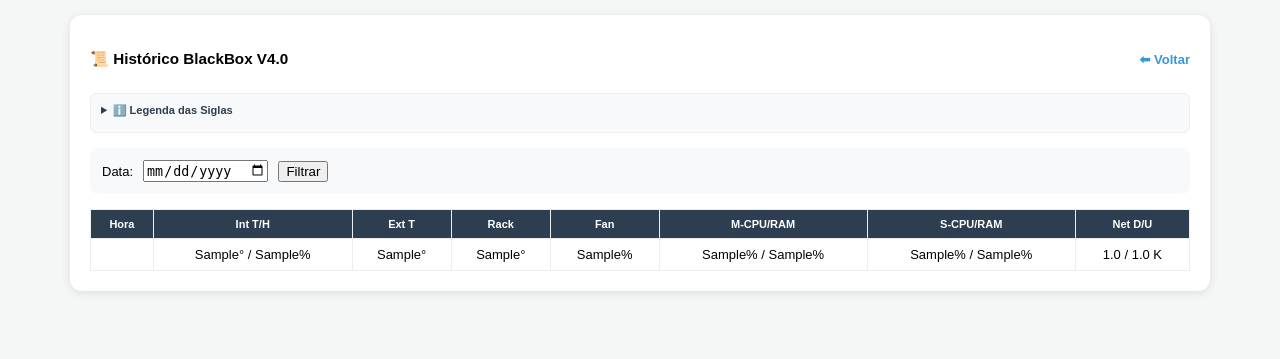
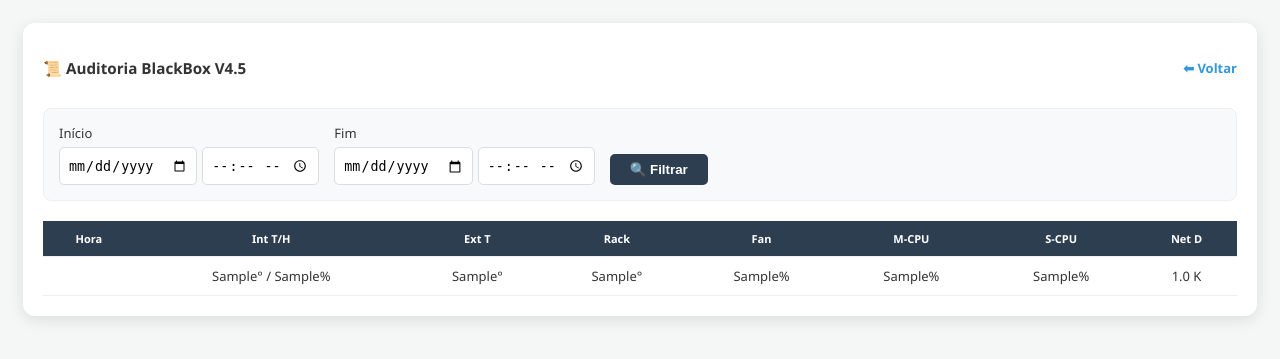
Before and after one commit to zanivann/Kindleberry, a Flask app: template server/templates/history.html in a window 1280 px wide. Shown: the top 359 px of the page. Run offline with Flask 3, Linux system fonts and the light colour scheme; the template is opened without the code that fills it: most values are stand-ins (such as "Sample title", 1, 10 or a date in 2020).

Commit message:
feat: deep audit protocol v4.1.0 - implemented advanced filtering by date and time range in history - added dynamic column sorting (ASC/DESC) for all telemetry metrics - included hidden technical legend for metric abbreviations - synchronized database persistence with master/slave telemetry

```diff
--- a/server/docker-compose.yml
+++ b/server/docker-compose.yml
@@ -22,6 +22,7 @@ services:
       # Mapeamento vital para o sensor DS18B20
       - /sys/bus/w1/devices:/sys/bus/w1/devices:ro
       - /DATA/AppData/kindleberry/server:/app
+      - /DATA/AppData/kindleberry/data:/app/data
     labels:
       - "traefik.enable=true"
       - "traefik.http.routers.kindleberry.rule=Host(`kindle.zanivann.com.br`)"
--- a/server/templates/history.html
+++ b/server/templates/history.html
@@ -2,61 +2,66 @@
 <html lang="pt-br">
 <head>
     <meta charset="UTF-8">
-    <title>📜 Telemetria Consolidada</title>
+    <title>📜 Auditoria de Telemetria</title>
     <meta name="viewport" content="width=device-width, initial-scale=1">
     <style>
-        body { font-family: sans-serif; background: #f4f7f6; padding: 15px; margin: 0; font-size: 13px; }
-        .container { max-width: 1100px; margin: auto; background: white; padding: 20px; border-radius: 12px; box-shadow: 0 2px 10px rgba(0,0,0,0.1); }
-        .header { display: flex; justify-content: space-between; align-items: center; margin-bottom: 10px; }
-        .legend { background: #f8f9fa; padding: 10px; border-radius: 6px; margin-bottom: 15px; font-size: 0.85em; color: #666; border: 1px solid #eee; }
-        summary { cursor: pointer; font-weight: bold; color: #2c3e50; margin-bottom: 5px; }
-        table { width: 100%; border-collapse: collapse; }
-        th, td { padding: 8px; border: 1px solid #eee; text-align: center; }
-        th { background: #2c3e50; color: white; font-size: 11px; }
-        tr:nth-child(even) { background: #f9f9f9; }
+        body { font-family: 'Segoe UI', sans-serif; background: #f4f7f6; padding: 15px; font-size: 13px; color: #333; }
+        .container { max-width: 1200px; margin: auto; background: white; padding: 20px; border-radius: 12px; box-shadow: 0 4px 15px rgba(0,0,0,0.1); }
+        .header { display: flex; justify-content: space-between; align-items: center; margin-bottom: 15px; }
+        .filter-card { background: #f8f9fa; padding: 15px; border-radius: 8px; margin-bottom: 20px; border: 1px solid #eee; }
+        .filter-row { display: flex; gap: 15px; flex-wrap: wrap; align-items: flex-end; }
+        .filter-group { display: flex; flex-direction: column; gap: 5px; }
+        input, button { padding: 8px; border-radius: 5px; border: 1px solid #ddd; }
+        button { background: #2c3e50; color: white; border: none; cursor: pointer; font-weight: bold; padding: 8px 20px; }
+        table { width: 100%; border-collapse: collapse; margin-top: 10px; }
+        th, td { padding: 10px; border-bottom: 1px solid #eee; text-align: center; }
+        th { background: #2c3e50; color: white; font-size: 11px; position: sticky; top: 0; }
+        th a { color: white; text-decoration: none; display: flex; align-items: center; justify-content: center; gap: 5px; }
+        tr:hover { background: #f1f1f1; }
         .btn-back { text-decoration: none; color: #3498db; font-weight: bold; }
-        .filter { background: #f8f9fa; padding: 12px; border-radius: 8px; margin-bottom: 15px; }
     </style>
 </head>
 <body>
     <div class="container">
         <div class="header">
-            <h3>📜 Histórico BlackBox V4.0</h3>
+            <h3>📜 Auditoria BlackBox V4.5</h3>
             <a href="/" class="btn-back">⬅ Voltar</a>
         </div>
 
-        <details class="legend">
-            <summary>ℹ️ Legenda das Siglas</summary>
-            <ul>
-                <li><strong>Int T/H:</strong> Sensor Interno (Temperatura / Umidade)</li>
-                <li><strong>Ext T:</strong> Sensor Externo (Temperatura)</li>
-                <li><strong>Rack:</strong> Temperatura do Nodo Slave</li>
-                <li><strong>Fan:</strong> Velocidade da Ventoinha (%)</li>
-                <li><strong>M-CPU/RAM:</strong> Sistema MASTER</li>
-                <li><strong>S-CPU/RAM:</strong> Sistema SLAVE</li>
-                <li><strong>Net D/U:</strong> Rede (Download / Upload KB/s)</li>
-            </ul>
-        </details>
-
-        <div class="filter">
-            <form action="/history" method="GET" style="display:flex; gap:10px; align-items:center;">
-                <label>Data:</label>
-                <input type="date" name="date" value="{{ date }}">
-                <button type="submit">Filtrar</button>
+        <div class="filter-card">
+            <form action="/history" method="GET" class="filter-row">
+                <div class="filter-group">
+                    <label>Início</label>
+                    <div style="display:flex; gap:5px;">
+                        <input type="date" name="start_date" value="{{ start_date }}">
+                        <input type="time" name="start_time" value="{{ start_time }}">
+                    </div>
+                </div>
+                <div class="filter-group">
+                    <label>Fim</label>
+                    <div style="display:flex; gap:5px;">
+                        <input type="date" name="end_date" value="{{ end_date }}">
+                        <input type="time" name="end_time" value="{{ end_time }}">
+                    </div>
+                </div>
+                <button type="submit">🔍 Filtrar</button>
             </form>
         </div>
+
+        {% set current_dir = 'ASC' if dir == 'DESC' else 'DESC' %}
+        {% set base_url = '/history?start_date='~start_date~'&end_date='~end_date~'&start_time='~start_time~'&end_time='~end_time %}
 
         <table>
             <thead>
                 <tr>
-                    <th>Hora</th>
-                    <th>Int T/H</th>
-                    <th>Ext T</th>
-                    <th>Rack</th>
-                    <th>Fan</th>
-                    <th>M-CPU/RAM</th>
-                    <th>S-CPU/RAM</th>
-                    <th>Net D/U</th>
+                    <th><a href="{{ base_url }}&sort=ts&dir={{ current_dir }}">Hora {% if sort=='ts' %}{{ '▼' if dir=='DESC' else '▲' }}{% endif %}</a></th>
+                    <th><a href="{{ base_url }}&sort=int_t&dir={{ current_dir }}">Int T/H {% if sort=='int_t' %}{{ '▼' if dir=='DESC' else '▲' }}{% endif %}</a></th>
+                    <th><a href="{{ base_url }}&sort=ext_t&dir={{ current_dir }}">Ext T {% if sort=='ext_t' %}{{ '▼' if dir=='DESC' else '▲' }}{% endif %}</a></th>
+                    <th><a href="{{ base_url }}&sort=s_t&dir={{ current_dir }}">Rack {% if sort=='s_t' %}{{ '▼' if dir=='DESC' else '▲' }}{% endif %}</a></th>
+                    <th><a href="{{ base_url }}&sort=s_f&dir={{ current_dir }}">Fan {% if sort=='s_f' %}{{ '▼' if dir=='DESC' else '▲' }}{% endif %}</a></th>
+                    <th><a href="{{ base_url }}&sort=m_c&dir={{ current_dir }}">M-CPU {% if sort=='m_c' %}{{ '▼' if dir=='DESC' else '▲' }}{% endif %}</a></th>
+                    <th><a href="{{ base_url }}&sort=s_c&dir={{ current_dir }}">S-CPU {% if sort=='s_c' %}{{ '▼' if dir=='DESC' else '▲' }}{% endif %}</a></th>
+                    <th><a href="{{ base_url }}&sort=n_d&dir={{ current_dir }}">Net D {% if sort=='n_d' %}{{ '▼' if dir=='DESC' else '▲' }}{% endif %}</a></th>
                 </tr>
             </thead>
             <tbody>
@@ -67,14 +72,14 @@
                     <td>{{ log.ext_t or '--' }}°</td>
                     <td>{{ log.s_t or '--' }}°</td>
                     <td>{{ log.s_f or '0' }}%</td>
-                    <td>{{ log.m_c or '0' }}% / {{ log.m_r or '0' }}%</td>
-                    <td>{{ log.s_c or '0' }}% / {{ log.s_r or '0' }}%</td>
-                    <td>{{ "%.1f"|format(log.n_d or 0) }} / {{ "%.1f"|format(log.n_u or 0) }} K</td>
+                    <td>{{ log.m_c or '0' }}%</td>
+                    <td>{{ log.s_c or '0' }}%</td>
+                    <td>{{ "%.1f"|format(log.n_d or 0) }} K</td>
                 </tr>
                 {% endfor %}
             </tbody>
         </table>
-        {% if not logs %}<p style="text-align:center; color:#999; margin-top:20px;">Nenhum registro encontrado, Sr. ☕</p>{% endif %}
+        {% if not logs %}<p style="text-align:center; color:#999; margin-top:20px;">Nenhum dado encontrado para este intervalo, Sr. ☕</p>{% endif %}
     </div>
 </body>
 </html>
```
